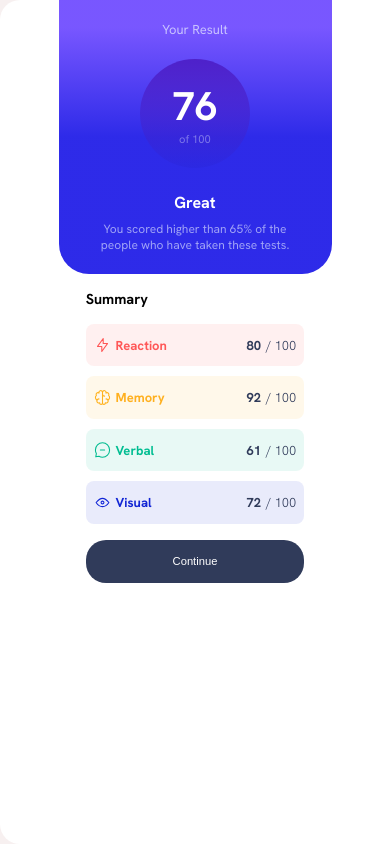
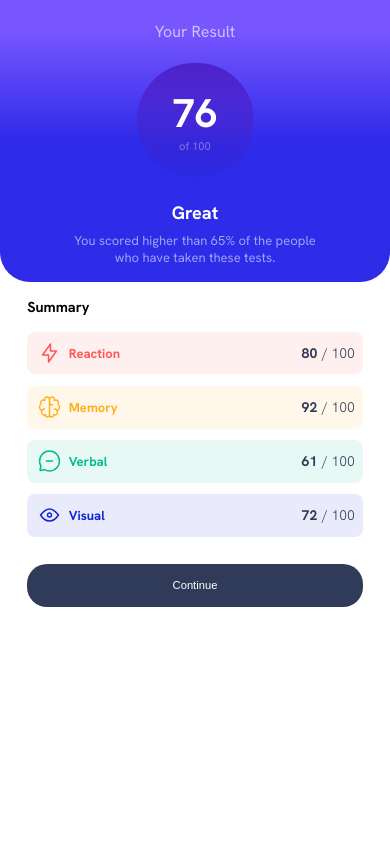
Before and after one commit to NeyieSamboJakper/results-summary-component-main, a plain HTML site: page index.html in a window 390 px wide. Drawn offline with Linux system fonts and the light colour scheme.

Commit message:
Update styles.css

```diff
--- a/styles.css
+++ b/styles.css
@@ -4,9 +4,8 @@
   padding: 0;
 }
 body {
-  background-color: rgb(247, 240, 240);
+  background-color: white;
   width: 100vw;
-  height: 100vh;
   font-family: "Hanken Grotesk", sans-serif;
   font-optical-sizing: auto;
   font-style: normal;
@@ -17,7 +16,6 @@ body {
   height: 23vw;
   background-color: white;
   margin: auto;
-  border-radius: 20px 0px 0px 20px;
   margin-top: 10rem;
 }
 #container1 {
@@ -214,7 +212,6 @@ button:hover {
 @media (max-width: 474px) {
   #container {
     max-width: 100%;
-    height: 100%;
     display: flex;
     flex-direction: column;
     align-items: center;
@@ -222,29 +219,32 @@ button:hover {
   }
   #container1 {
     border-radius: 0 0 30px 30px;
-    width: 70%;
+    width: 100%;
   }
   #container2 {
-    width: 70%;
+    width: 100%;
   }
   #sum {
     font-size: 0.9rem;
     margin-block: 1rem;
   }
   #circle {
-    width: 40%;
+    width: 30%;
     padding: 1.5rem;
     margin-bottom: 0.5rem;
   }
   #description {
-    font-size: 12px;
+    font-size: 13px;
     margin-bottom: 1rem;
+    text-align: center;
+    margin-inline: 2rem;
   }
   .img_scores,
   .img_scores_1,
   .img_scores_2,
   .img_scores_3 {
     height: 11vw;
+    margin-bottom: 0.7rem;
   }
   img {
     width: 20%;
@@ -255,7 +255,7 @@ button:hover {
   }
   .right {
     align-items: center;
-    font-size: 13px;
+    font-size: 14px;
   }
   button {
     height: 11vw;
@@ -263,9 +263,9 @@ button:hover {
     margin-top: 1rem;
   }
   #result {
-    font-size: 13px;
+    font-size: 16px;
   }
   #great {
-    font-size: 16px;
+    font-size: 18px;
   }
 }
```
